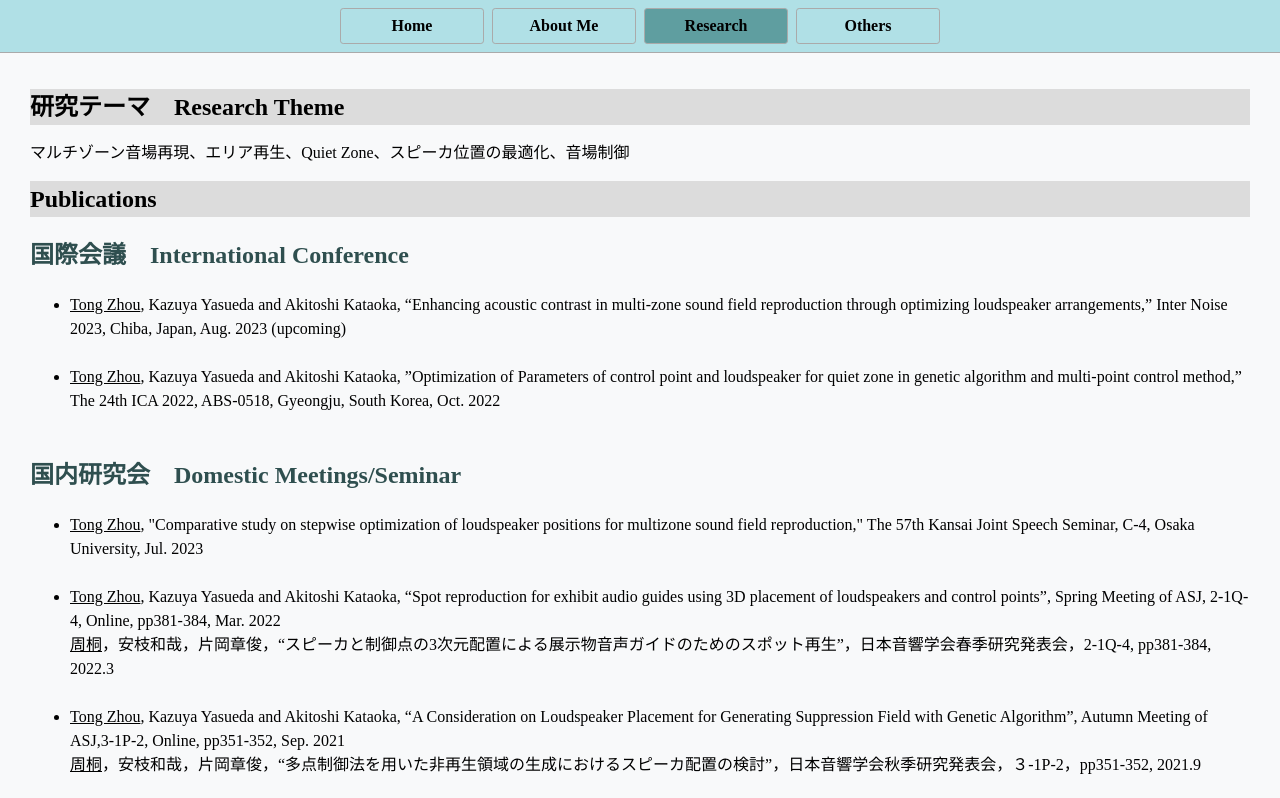
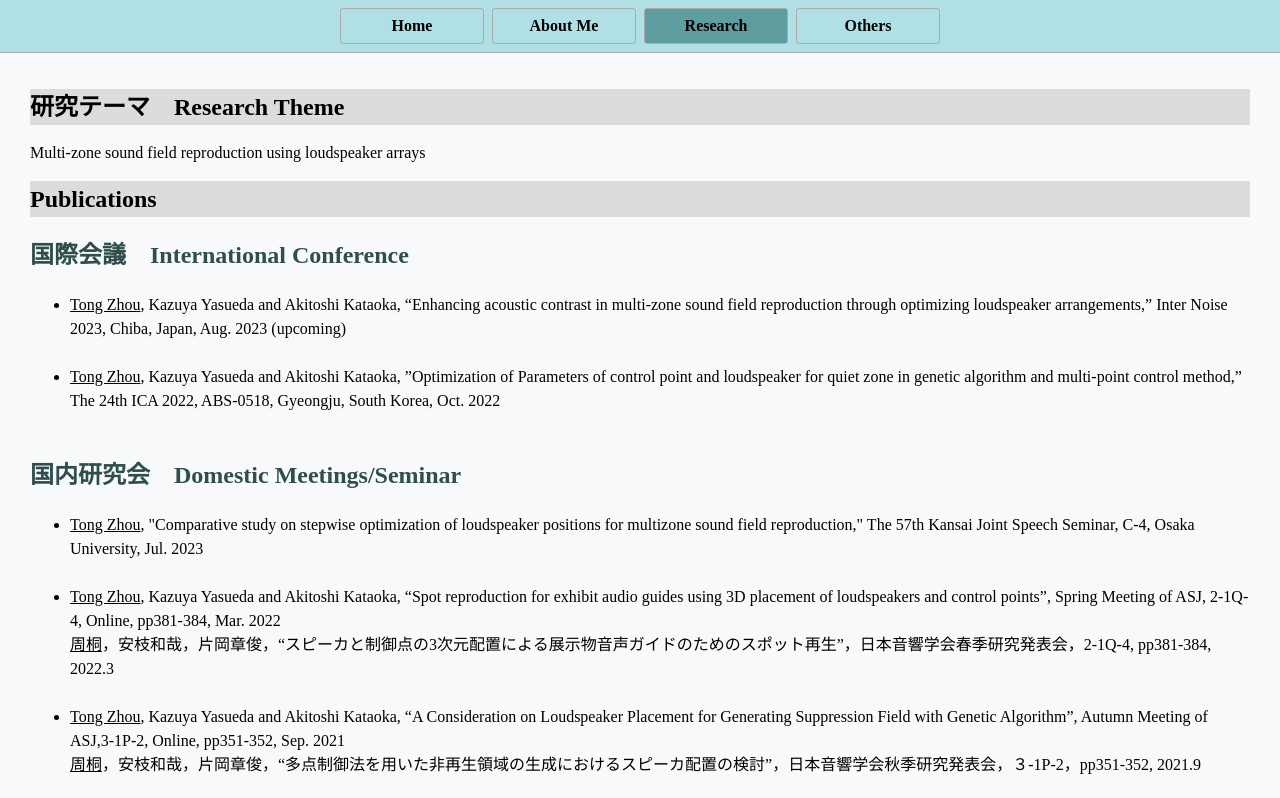
Before and after one commit to tanyazhou1234/tanyazhou1234.github.io, a plain HTML site: page Research.html in a window 1280 px wide. Shown: the top 798 px of the page. Drawn offline with Linux system fonts and the light colour scheme.

Commit message:
edited research theme in Research file

```diff
--- a/Research.html
+++ b/Research.html
@@ -24,7 +24,7 @@
     </nav>
     <main>
         <h1>研究テーマ　Research Theme</h1>
-        マルチゾーン音場再現、エリア再生、Quiet Zone、スピーカ位置の最適化、音場制御
+        Multi-zone sound field reproduction using loudspeaker arrays
         <h1>Publications</h1>
         <h2>国際会議　International Conference</h2>
         <ul>
```
